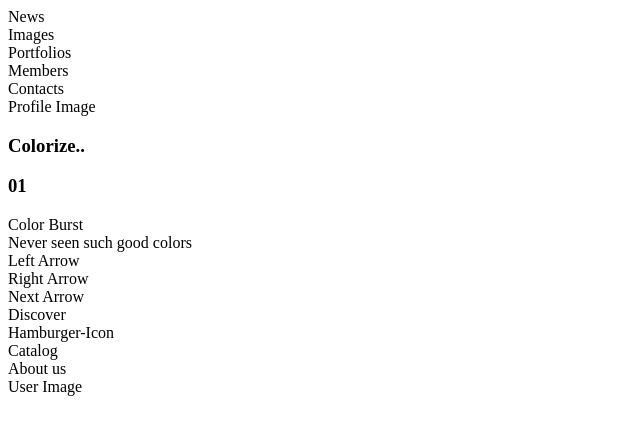
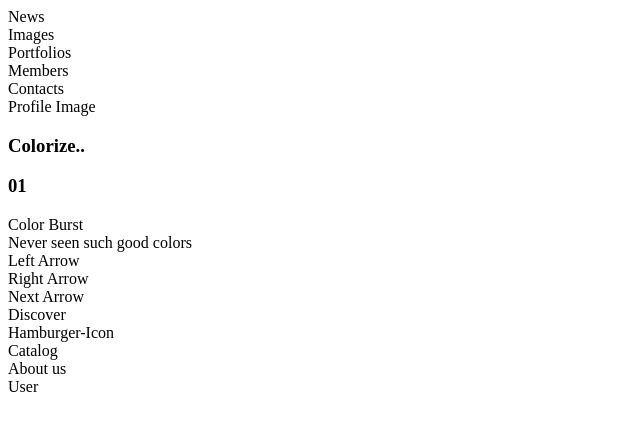
Before and after one commit to dsteib11/Projects-landing-page, a plain HTML site: page index.html in a window 1280 px wide. Shown: the full height of the page, 0-640 px from the left. Drawn offline with Linux system fonts and the light colour scheme.

Commit message:
Creating landing page

```diff
--- a/index.html
+++ b/index.html
@@ -35,7 +35,7 @@
             <div class="catalog">Catalog</div>
             <div class="about-us">About us</div>
         </header>
-        <div class="user-img">User Image</div>
+        <div class="user-img">User</div>
       </section>
     </section>
 
```
